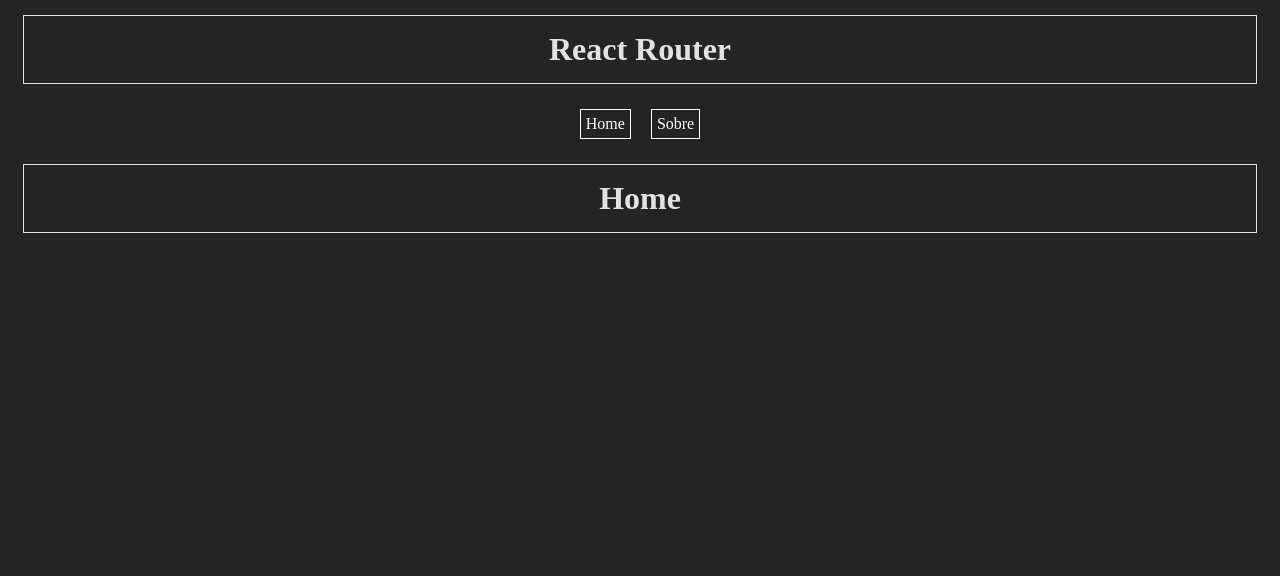
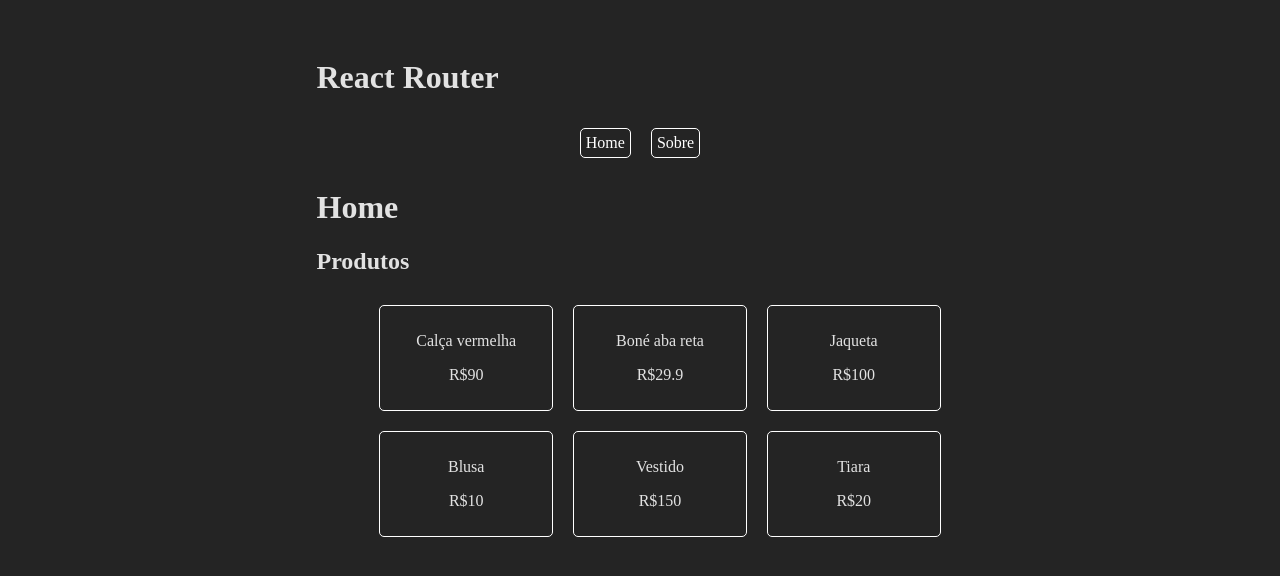
Before and after one commit to LuanneZati/REACT, a React (Vite) app in the folder 9_Router/: page / in a window 1280 px wide. Shown: the top 576 px of the page. Built offline with nearby package versions, Linux system fonts and the light colour scheme; data requests are answered from the project's data file.

Commit message:
Loading products

```diff
--- a/9_Router/src/components/Navbar.css
+++ b/9_Router/src/components/Navbar.css
@@ -7,6 +7,7 @@ nav a {
     margin: 10px;
     padding: 5px;
     border: 1px solid;
+    border-radius: 5px;
     text-decoration: none;
     color: white;
 }
--- /dev/null
+++ b/9_Router/src/hooks/useFetch.jsx
@@ -0,0 +1,87 @@
+import { useState, useEffect } from 'react';
+
+//Custom hook
+
+export const useFetch = (url, items) => {
+    const [data,setData] = useState(null);
+
+    const [config, setConfig] = useState(null)
+    const [method, setMethod] = useState(null)
+    const [callFetch, setCallFetch] = useState(false)
+
+    //loading
+    const[loading, setLoading] = useState(false);
+    //try catch
+    const [error,setError] = useState(null)
+    //url
+    const [itemId, setItemId] = useState(url)
+
+    const httpConfig = (data, method) => {
+        if(method === "POST")
+        {
+            setConfig({
+                method,
+                headers: {
+                    "Content-type":"application/json",
+                },
+                body: JSON.stringify(data),
+            });
+            setMethod(method);
+        }
+        else if(method === "DELETE")
+        {
+            setConfig({
+                method,
+                headers: {
+                    "Content-type":"application/json",
+                }
+            });
+            setItemId(data)
+            setMethod(method);
+        }
+    };;
+
+    useEffect(() => {
+        const fetchData = async () => {
+            //loading
+            try {
+                setLoading(true)
+                const res = await fetch(url)
+                const json = await res.json()
+                setData(json)
+                setLoading(false)
+            } catch (error) {
+                console.log(error.message)
+                setError("Houve algum erro ao carregar os dados!")
+                setLoading(false)
+            }
+        };
+        fetchData()
+    }, [url, callFetch]);
+
+    //Refactoring post
+    useEffect(() => {
+        const httpRequest = async () => {
+            if(method === "POST")
+            {
+                let fetchOptions = [url, config];
+                const res = await fetch(...fetchOptions);
+                const json = await res.json();
+                setCallFetch(json);
+            }
+            else if(method === "DELETE")
+            {
+                const deleteUrl = `${url}/${itemId}`;
+                let fetchOptions = [deleteUrl, config];
+                console.log(fetchOptions)
+                const res = await fetch(...fetchOptions);
+                const json = await res.json();
+                setCallFetch(json);
+            }
+        };
+
+        httpRequest();
+    }, [config, method, url])
+
+    return { data, httpConfig, loading, error }
+}
--- a/9_Router/src/index.css
+++ b/9_Router/src/index.css
@@ -2,12 +2,8 @@
   color-scheme: light dark;
   color: rgba(255, 255, 255, 0.87);
   background-color: #242424;
-}
-
-h1 {
   display: flex;
   justify-content: center;
   margin: 15px;
   padding: 15px;
-  border: 1px solid;
 }
--- a/9_Router/src/pages/Home.css
+++ b/9_Router/src/pages/Home.css
@@ -0,0 +1,15 @@
+.products {
+    display: flex;
+    justify-content: center;
+    flex-wrap: wrap;
+}
+
+.products li {
+    border: 1px solid white;
+    border-radius: 5px;
+    padding: 10px;
+    text-align: center;
+    list-style: none;
+    margin: 10px;
+    width: 25%;
+}
--- a/9_Router/src/pages/Home.jsx
+++ b/9_Router/src/pages/Home.jsx
@@ -1,9 +1,23 @@
 import './Home.css'
+import {Link} from 'react-router-dom'
+import { useFetch } from '../hooks/useFetch'
 
 const Home = () => {
+  const url = "http://localhost:3000/products"
+  const {data: items, loading, error} = useFetch(url)
   return (
     <div>
       <h1>Home</h1>
+      <h2>Produtos</h2>
+      {error && <p>{error}</p>}
+      <ul className="products">
+        {items && items.map((item) => (
+          <li key={item.id}>
+            <p>{item.name}</p>
+            <p>R${item.price}</p>
+          </li>
+        ))}
+      </ul>
     </div>
   )
 }
```
